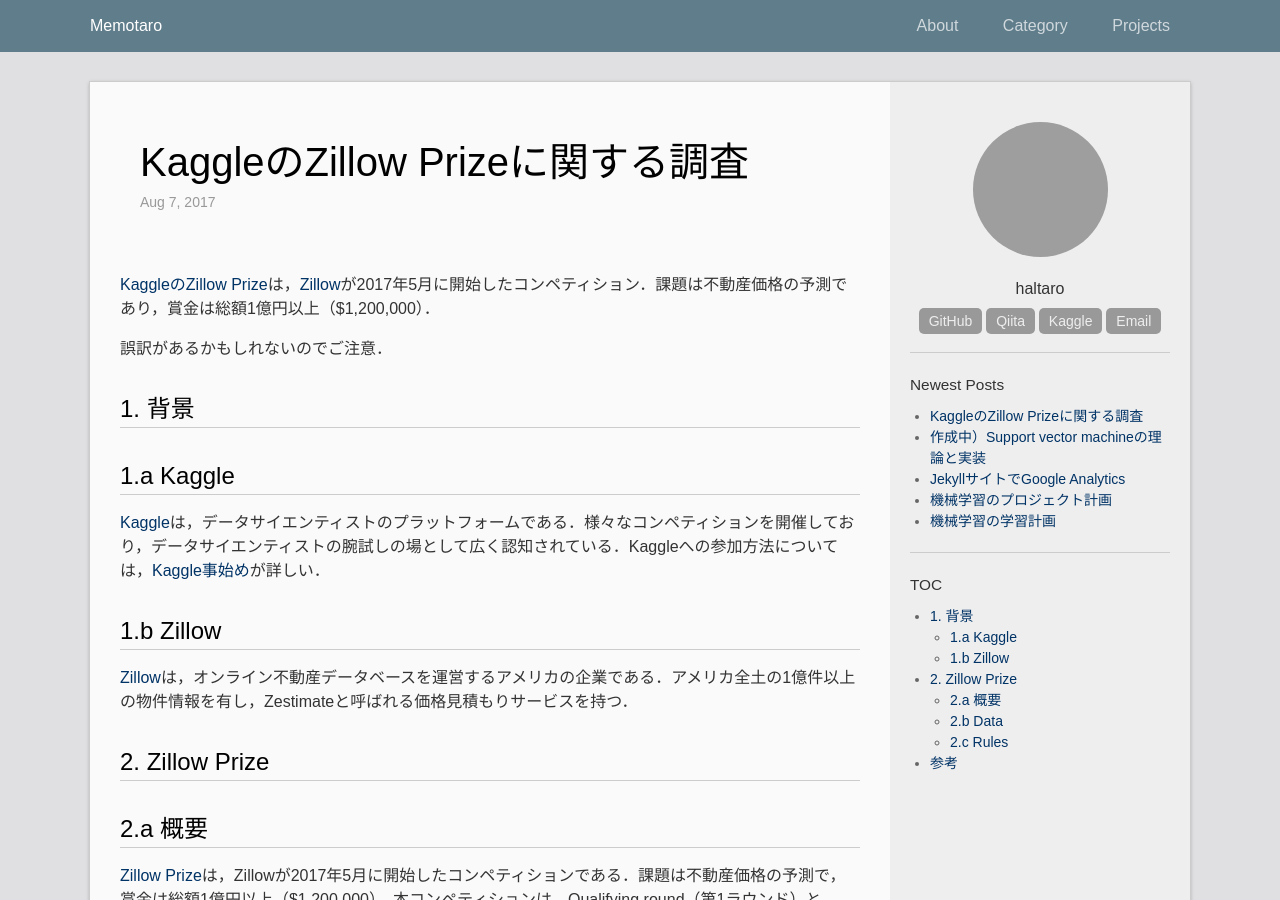
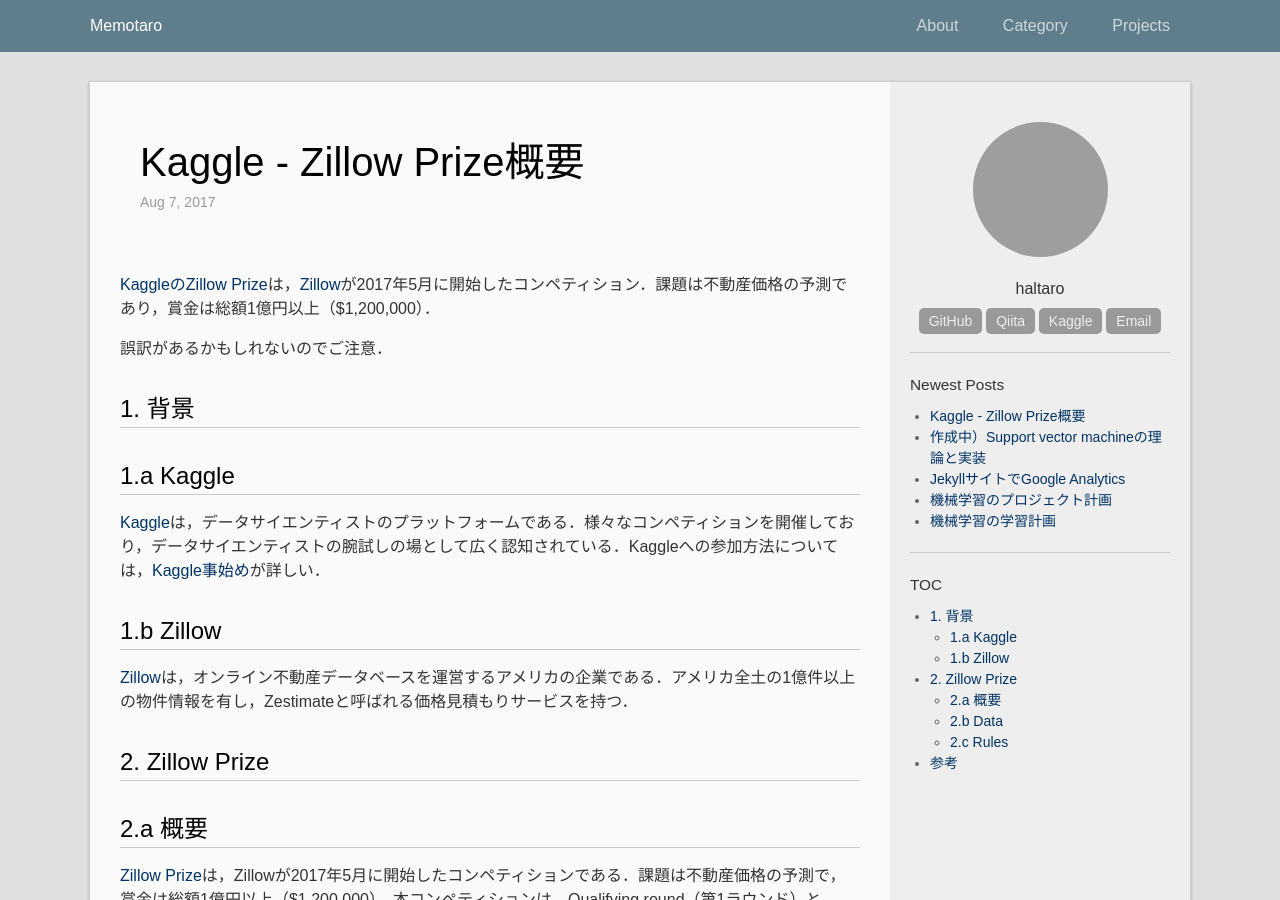
Before and after one commit to madoreenu/haltaro.github.io, a Jekyll site: the page built from _posts/2017-08-07-zillow-conpetition.md, in a window 1280 px wide and 900 px high. Built offline with Jekyll 4.4.1, drawn with Linux system fonts in a browser that asks for light colours; formulas are drawn with MathJax 3; grey boxes are pictures that could not be loaded.

Commit message:
Rename post

```diff
--- a/_posts/2017-08-07-zillow-conpetition.md
+++ b/_posts/2017-08-07-zillow-conpetition.md
@@ -1,6 +1,6 @@
 ---
 layout: post
-title: KaggleのZillow Prizeに関する調査
+title: Kaggle - Zillow Prize概要
 updated: 2017-08-07 18:00
 categories:
  - machine learning
```
Also changed, not shown: 14 other files.
